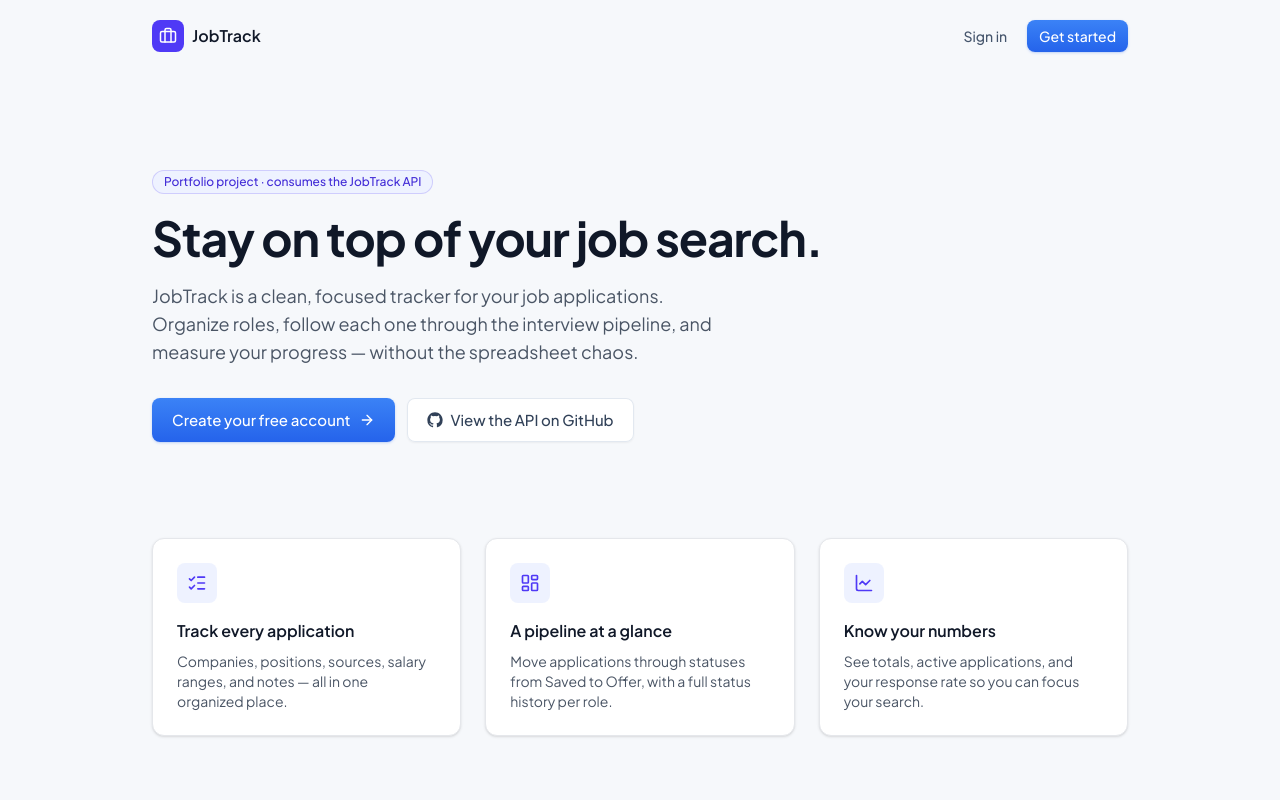
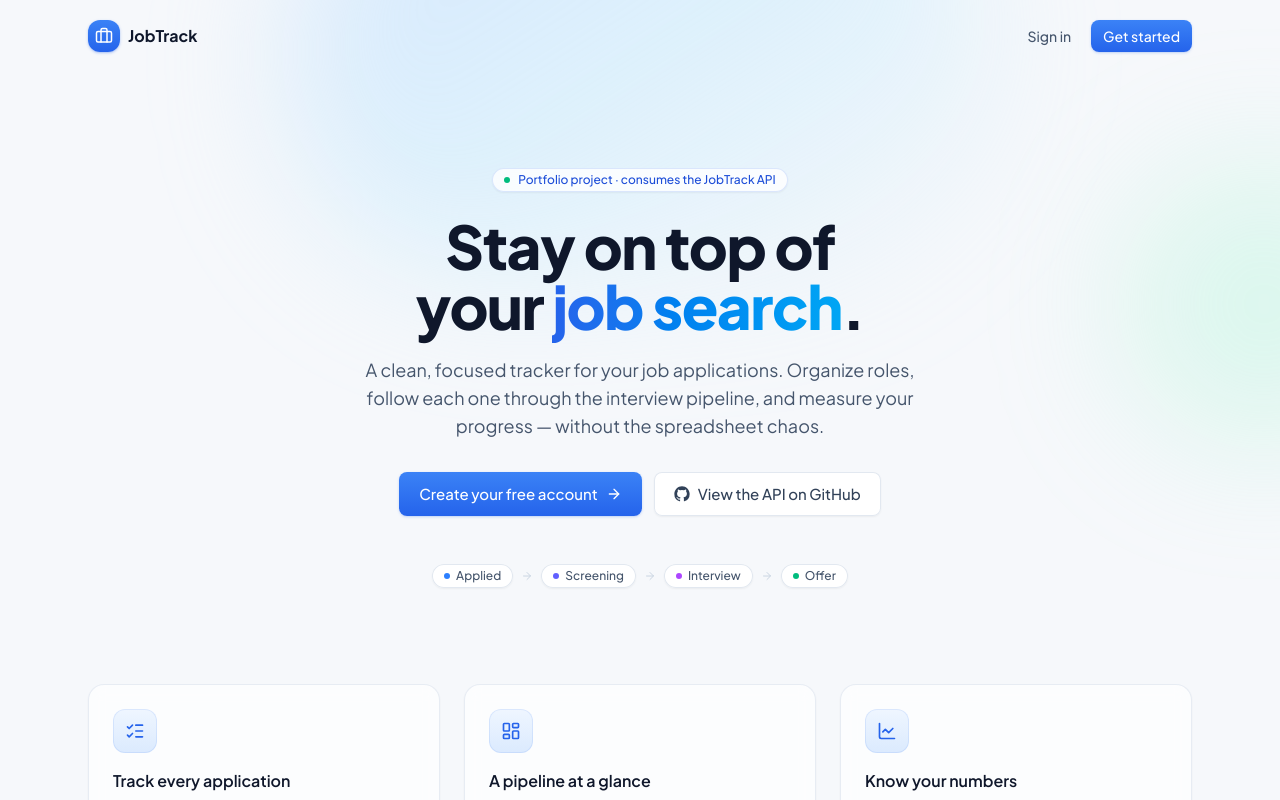
Before and after one commit to AndresUG04/jobtrack-frontend, a Next.js app: page / in a window 1280 px wide. Shown: the top 800 px of the page. Built offline with nearby package versions, Linux system fonts and the light colour scheme; no server answers.

Commit message:
style: redesign landing and auth pages
New landing hero with gradient backdrop, gradient headline, and a status-pipeline preview; auth pages get the matching branded background and refined cards.

```diff
--- a/app/login/page.tsx
+++ b/app/login/page.tsx
@@ -16,21 +16,25 @@ export default function LoginPage() {
   }, [isLoading, token, router]);
 
   return (
-    <div className="flex min-h-screen flex-col items-center justify-center px-4 py-12">
+    <div className="relative flex min-h-screen flex-col items-center justify-center overflow-hidden px-4 py-12">
+      <div
+        aria-hidden
+        className="pointer-events-none absolute left-1/2 top-[-12rem] -z-10 h-[30rem] w-[44rem] -translate-x-1/2 rounded-full bg-linear-to-br from-brand-200/60 via-sky-200/40 to-transparent blur-3xl"
+      />
       <div className="w-full max-w-md">
         <Link
           href="/"
-          className="mb-8 flex items-center justify-center gap-2 font-semibold text-gray-900"
+          className="mb-8 flex items-center justify-center gap-2 font-bold text-slate-900"
         >
-          <span className="flex h-9 w-9 items-center justify-center rounded-lg bg-indigo-600 text-white">
+          <span className="flex h-9 w-9 items-center justify-center rounded-xl bg-linear-to-b from-brand-500 to-brand-600 text-white shadow-sm shadow-brand-600/30">
             <Briefcase className="h-5 w-5" />
           </span>
           JobTrack
         </Link>
 
-        <div className="rounded-2xl border border-gray-200 bg-white p-6 shadow-sm sm:p-8">
-          <h1 className="text-xl font-semibold text-gray-900">Welcome back</h1>
-          <p className="mt-1 text-sm text-gray-500">
+        <div className="rounded-2xl border border-slate-200/80 bg-white p-6 shadow-sm shadow-slate-200/50 sm:p-8">
+          <h1 className="text-xl font-semibold text-slate-900">Welcome back</h1>
+          <p className="mt-1 text-sm text-slate-500">
             Sign in to continue tracking your applications.
           </p>
           <div className="mt-6">
@@ -38,11 +42,11 @@ export default function LoginPage() {
           </div>
         </div>
 
-        <p className="mt-6 text-center text-sm text-gray-500">
+        <p className="mt-6 text-center text-sm text-slate-500">
           Don&apos;t have an account?{" "}
           <Link
             href="/register"
-            className="font-medium text-indigo-600 hover:text-indigo-700"
+            className="font-medium text-blue-600 hover:text-blue-700"
           >
             Create one
           </Link>
--- a/app/page.tsx
+++ b/app/page.tsx
@@ -45,6 +45,13 @@ const features = [
   },
 ];
 
+const pipeline = [
+  { label: "Applied", dot: "bg-blue-500" },
+  { label: "Screening", dot: "bg-indigo-500" },
+  { label: "Interview", dot: "bg-purple-500" },
+  { label: "Offer", dot: "bg-emerald-500" },
+];
+
 export default function LandingPage() {
   const { token, isLoading } = useAuth();
   const router = useRouter();
@@ -56,10 +63,19 @@ export default function LandingPage() {
   }, [isLoading, token, router]);
 
   return (
-    <div className="flex min-h-screen flex-col">
-      <header className="mx-auto flex w-full max-w-5xl items-center justify-between px-6 py-5">
-        <span className="flex items-center gap-2 font-semibold text-gray-900">
-          <span className="flex h-8 w-8 items-center justify-center rounded-lg bg-indigo-600 text-white">
+    <div className="relative flex min-h-screen flex-col overflow-hidden">
+      {/* Decorative background */}
+      <div
+        aria-hidden
+        className="pointer-events-none absolute inset-0 -z-10"
+      >
+        <div className="absolute left-1/2 top-[-10rem] h-[28rem] w-[44rem] -translate-x-1/2 rounded-full bg-linear-to-br from-brand-200/60 via-sky-200/40 to-transparent blur-3xl" />
+        <div className="absolute right-[-8rem] top-40 h-72 w-72 rounded-full bg-emerald-200/30 blur-3xl" />
+      </div>
+
+      <header className="mx-auto flex w-full max-w-6xl items-center justify-between px-6 py-5">
+        <span className="flex items-center gap-2 font-bold text-slate-900">
+          <span className="flex h-8 w-8 items-center justify-center rounded-xl bg-linear-to-b from-brand-500 to-brand-600 text-white shadow-sm shadow-brand-600/30">
             <Briefcase className="h-4.5 w-4.5" />
           </span>
           JobTrack
@@ -76,21 +92,26 @@ export default function LandingPage() {
         </div>
       </header>
 
-      <main className="mx-auto flex w-full max-w-5xl flex-1 flex-col px-6">
+      <main className="mx-auto flex w-full max-w-6xl flex-1 flex-col px-6">
         {/* Hero */}
-        <section className="py-16 sm:py-24">
-          <span className="inline-flex items-center gap-2 rounded-full bg-indigo-50 px-3 py-1 text-xs font-medium text-indigo-700 ring-1 ring-inset ring-indigo-600/20">
+        <section className="flex flex-col items-center py-16 text-center sm:py-24">
+          <span className="inline-flex items-center gap-2 rounded-full bg-white/80 px-3 py-1 text-xs font-medium text-brand-700 shadow-xs ring-1 ring-inset ring-brand-600/15 backdrop-blur">
+            <span className="h-1.5 w-1.5 rounded-full bg-emerald-500" />
             Portfolio project · consumes the JobTrack API
           </span>
-          <h1 className="mt-5 max-w-2xl text-4xl font-bold tracking-tight text-gray-900 sm:text-5xl">
-            Stay on top of your job search.
+          <h1 className="mt-6 max-w-3xl text-balance text-4xl font-extrabold tracking-tight text-slate-900 sm:text-6xl">
+            Stay on top of your{" "}
+            <span className="bg-linear-to-r from-brand-600 to-sky-500 bg-clip-text text-transparent">
+              job search
+            </span>
+            .
           </h1>
-          <p className="mt-5 max-w-xl text-lg text-gray-600">
-            JobTrack is a clean, focused tracker for your job applications.
-            Organize roles, follow each one through the interview pipeline, and
-            measure your progress — without the spreadsheet chaos.
+          <p className="mt-5 max-w-xl text-pretty text-lg text-slate-600">
+            A clean, focused tracker for your job applications. Organize roles,
+            follow each one through the interview pipeline, and measure your
+            progress — without the spreadsheet chaos.
           </p>
-          <div className="mt-8 flex flex-wrap items-center gap-3">
+          <div className="mt-8 flex flex-wrap items-center justify-center gap-3">
             <Link href="/register">
               <Button size="lg">
                 Create your free account
@@ -108,6 +129,21 @@ export default function LandingPage() {
               </Button>
             </a>
           </div>
+
+          {/* Pipeline preview */}
+          <div className="mt-12 flex flex-wrap items-center justify-center gap-2">
+            {pipeline.map((p, i) => (
+              <span key={p.label} className="flex items-center gap-2">
+                <span className="inline-flex items-center gap-1.5 rounded-full bg-white px-3 py-1 text-xs font-medium text-slate-600 shadow-xs ring-1 ring-inset ring-slate-200">
+                  <span className={`h-1.5 w-1.5 rounded-full ${p.dot}`} />
+                  {p.label}
+                </span>
+                {i < pipeline.length - 1 && (
+                  <ArrowRight className="h-3 w-3 text-slate-300" />
+                )}
+              </span>
+            ))}
+          </div>
         </section>
 
         {/* Features */}
@@ -115,26 +151,28 @@ export default function LandingPage() {
           {features.map((f) => (
             <div
               key={f.title}
-              className="rounded-xl border border-gray-200 bg-white p-6 shadow-sm"
+              className="group rounded-2xl border border-slate-200/80 bg-white/70 p-6 shadow-xs backdrop-blur transition-all hover:-translate-y-0.5 hover:border-slate-300 hover:shadow-md"
             >
-              <div className="flex h-10 w-10 items-center justify-center rounded-lg bg-indigo-50 text-indigo-600">
+              <div className="flex h-11 w-11 items-center justify-center rounded-xl bg-linear-to-b from-brand-50 to-brand-100 text-brand-600 ring-1 ring-inset ring-brand-600/10">
                 <f.icon className="h-5 w-5" />
               </div>
-              <h3 className="mt-4 font-semibold text-gray-900">{f.title}</h3>
-              <p className="mt-2 text-sm text-gray-600">{f.body}</p>
+              <h3 className="mt-4 font-semibold text-slate-900">{f.title}</h3>
+              <p className="mt-2 text-sm leading-relaxed text-slate-600">
+                {f.body}
+              </p>
             </div>
           ))}
         </section>
       </main>
 
-      <footer className="border-t border-gray-200 py-6">
-        <div className="mx-auto flex w-full max-w-5xl flex-col items-center justify-between gap-2 px-6 text-sm text-gray-500 sm:flex-row">
+      <footer className="border-t border-slate-200/80 py-6">
+        <div className="mx-auto flex w-full max-w-6xl flex-col items-center justify-between gap-2 px-6 text-sm text-slate-500 sm:flex-row">
           <p>A portfolio project by Andres Urena.</p>
           <a
             href="https://github.com/AndresUG04/jobtrack-api"
             target="_blank"
             rel="noopener noreferrer"
-            className="inline-flex items-center gap-1.5 hover:text-gray-900"
+            className="inline-flex items-center gap-1.5 hover:text-slate-900"
           >
             <GithubIcon className="h-4 w-4" />
             JobTrack API
--- a/app/register/page.tsx
+++ b/app/register/page.tsx
@@ -16,23 +16,27 @@ export default function RegisterPage() {
   }, [isLoading, token, router]);
 
   return (
-    <div className="flex min-h-screen flex-col items-center justify-center px-4 py-12">
+    <div className="relative flex min-h-screen flex-col items-center justify-center overflow-hidden px-4 py-12">
+      <div
+        aria-hidden
+        className="pointer-events-none absolute left-1/2 top-[-12rem] -z-10 h-[30rem] w-[44rem] -translate-x-1/2 rounded-full bg-linear-to-br from-brand-200/60 via-sky-200/40 to-transparent blur-3xl"
+      />
       <div className="w-full max-w-md">
         <Link
           href="/"
-          className="mb-8 flex items-center justify-center gap-2 font-semibold text-gray-900"
+          className="mb-8 flex items-center justify-center gap-2 font-bold text-slate-900"
         >
-          <span className="flex h-9 w-9 items-center justify-center rounded-lg bg-indigo-600 text-white">
+          <span className="flex h-9 w-9 items-center justify-center rounded-xl bg-linear-to-b from-brand-500 to-brand-600 text-white shadow-sm shadow-brand-600/30">
             <Briefcase className="h-5 w-5" />
           </span>
           JobTrack
         </Link>
 
-        <div className="rounded-2xl border border-gray-200 bg-white p-6 shadow-sm sm:p-8">
-          <h1 className="text-xl font-semibold text-gray-900">
+        <div className="rounded-2xl border border-slate-200/80 bg-white p-6 shadow-sm shadow-slate-200/50 sm:p-8">
+          <h1 className="text-xl font-semibold text-slate-900">
             Create your account
           </h1>
-          <p className="mt-1 text-sm text-gray-500">
+          <p className="mt-1 text-sm text-slate-500">
             Start tracking your job search in minutes.
           </p>
           <div className="mt-6">
@@ -40,11 +44,11 @@ export default function RegisterPage() {
           </div>
         </div>
 
-        <p className="mt-6 text-center text-sm text-gray-500">
+        <p className="mt-6 text-center text-sm text-slate-500">
           Already have an account?{" "}
           <Link
             href="/login"
-            className="font-medium text-indigo-600 hover:text-indigo-700"
+            className="font-medium text-blue-600 hover:text-blue-700"
           >
             Sign in
           </Link>
```
